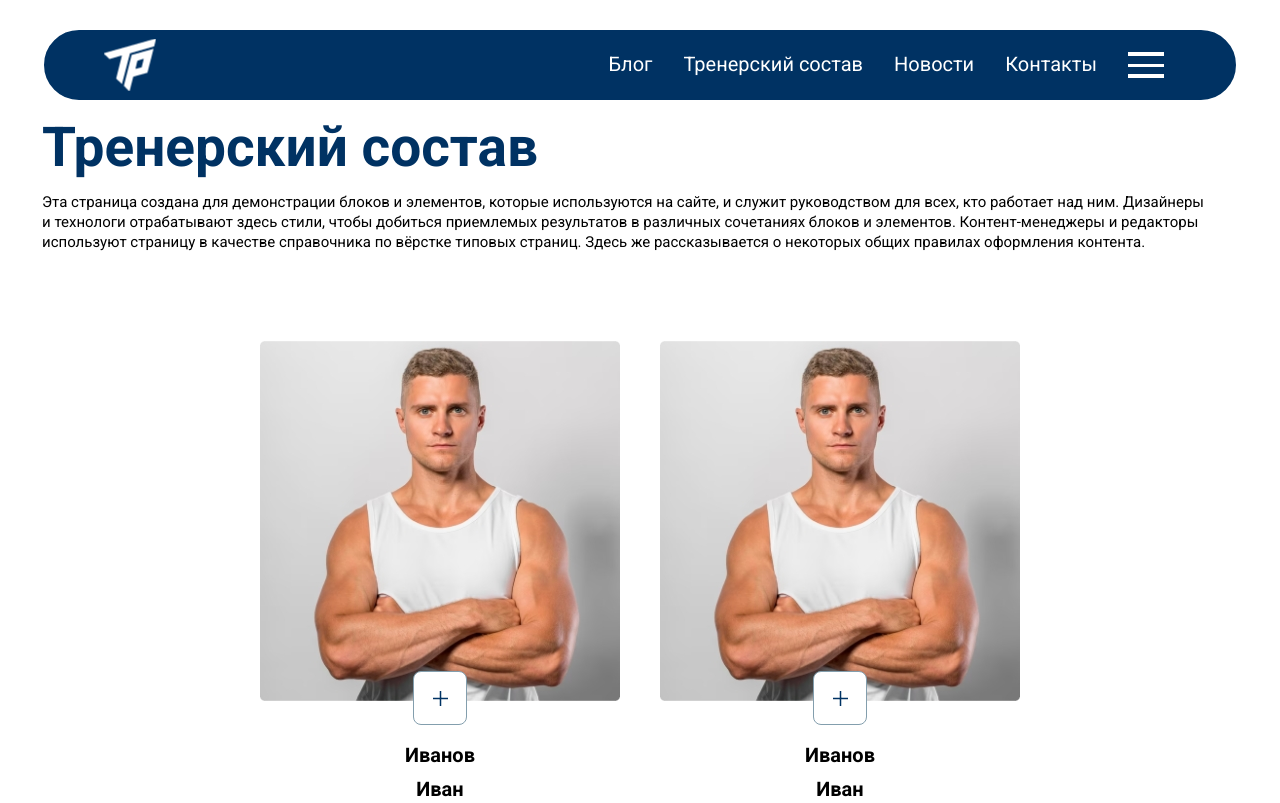
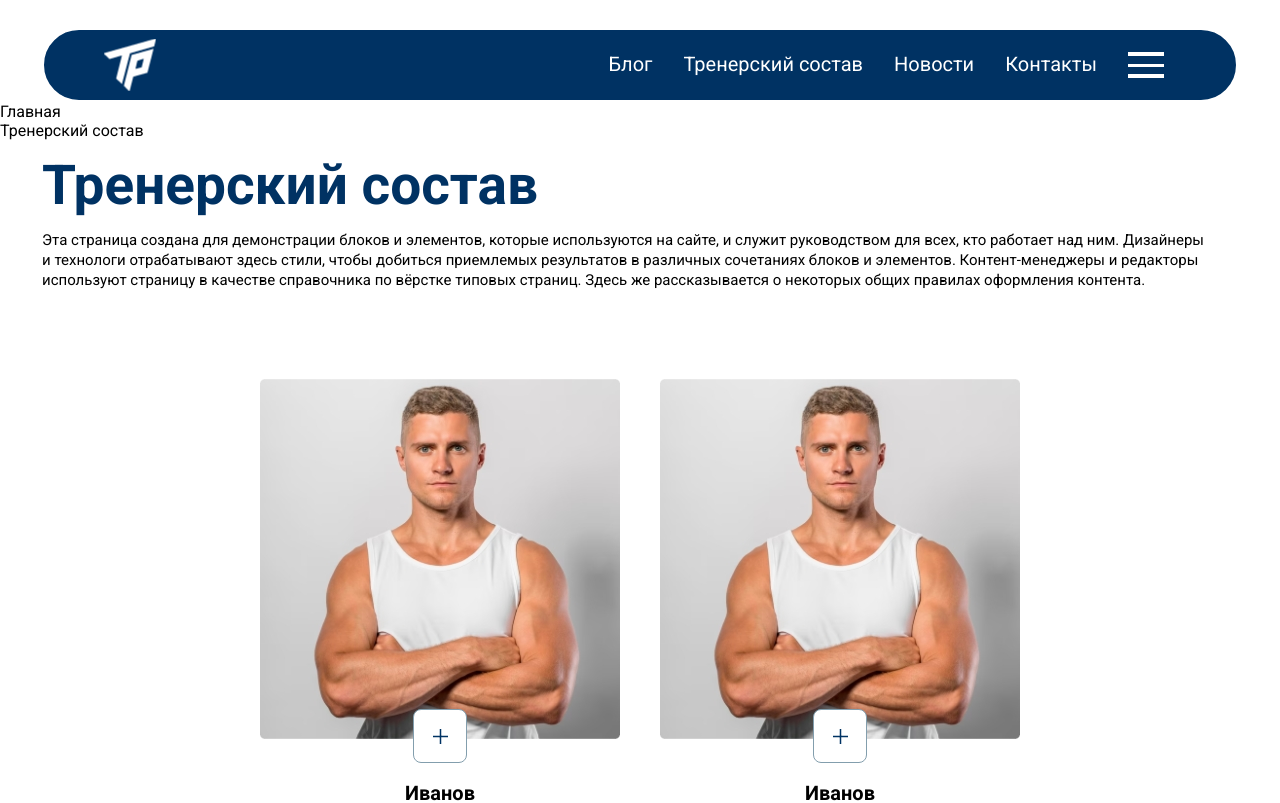
Before and after one commit to Trudovyereservy/frontend_part, a Next.js app: page /coachs in a window 1280 px wide. Shown: the top 803 px of the page. Built offline with nearby package versions, Linux system fonts and the light colour scheme.

Commit message:
feat: добавил переход по страницам

```diff
--- a/src/app/blog/page.tsx
+++ b/src/app/blog/page.tsx
@@ -1,6 +1,7 @@
 'use client';
 
 import { CardsList } from '@/components/BlockCards/CardsList/CardList';
+import Breadcrumbs from '@/components/Breadcrumb/Breadcrumbs';
 import { DescriptionPages } from '@/components/DescriptionPages/DescriptionPages';
 import { blogCards,descriptionPages } from '@/utils/constants';
 
@@ -16,6 +17,7 @@ export default function BlogPage() {
         <title>Трудовые резервы | Блог</title>
         <meta name="title" content="Блог" />
       </head>
+      <Breadcrumbs/>
       <DescriptionPages descriptionPages={descriptionPages} />
       <CardsList blogCards={blogCards} />
     </>
--- a/src/app/coachs/page.tsx
+++ b/src/app/coachs/page.tsx
@@ -1,5 +1,6 @@
 'use client';
 
+import Breadcrumbs from '@/components/Breadcrumb/Breadcrumbs';
 import { CoachList } from '@/components/CoachCards/CoachList/CoachList';
 import { DescriptionPages } from '@/components/DescriptionPages/DescriptionPages';
 import { coachCards, descriptionPages } from '@/utils/constants';
@@ -11,6 +12,7 @@ export default function CoachsPage() {
         <title>Трудовые резервы | Тренерский состав</title>
         <meta name="title" content="Блог" />
       </head>
+      <Breadcrumbs/>
       <DescriptionPages descriptionPages={descriptionPages} />
       <CoachList coachCards={coachCards} />
     </>
--- a/src/app/contacts/page.tsx
+++ b/src/app/contacts/page.tsx
@@ -7,6 +7,7 @@ import ContactCardList from '@/components/ContactCards/ContactCardsList/ContactC
 import { DescriptionPages } from '@/components/DescriptionPages/DescriptionPages';
 import Map from '@/components/Map/Map';
 import { descriptionPages, testAddresses, testContancts } from "@/utils/constants";
+import Breadcrumbs from '@/components/Breadcrumb/Breadcrumbs';
 
 export default function ContactsPage() {
   const [mapUrl, setMapUrl] = useState(testAddresses[0].mapUrl);
@@ -21,6 +22,7 @@ export default function ContactsPage() {
         <title>Трудовые резервы | Контакты</title>
         <meta name="title" content="Блог" />
       </head>
+      <Breadcrumbs />
       <DescriptionPages descriptionPages={descriptionPages} />
       <Map mapUrl={mapUrl} />
       <AddressesList addresses={testAddresses} onClick={handleAddressChange} />
--- a/src/app/news/page.tsx
+++ b/src/app/news/page.tsx
@@ -1,5 +1,6 @@
 'use client';
 
+import Breadcrumbs from "@/components/Breadcrumb/Breadcrumbs";
 import { DescriptionPages } from "@/components/DescriptionPages/DescriptionPages";
 import { descriptionPages } from "@/utils/constants";
 
@@ -10,6 +11,7 @@ export default function NewsPage() {
         <title>Трудовые резервы | Новости</title>
         <meta name="title" content="Блог" />
       </head>
+      <Breadcrumbs/>
       <DescriptionPages descriptionPages={descriptionPages} />
     </>
   );
--- /dev/null
+++ b/src/components/Breadcrumb/Breadcrumbs.tsx
@@ -0,0 +1,38 @@
+import { FC } from 'react';
+import { usePathname } from 'next/navigation';
+import Link from 'next/link';
+
+import styles from './Breadcrumbs.module.scss';
+
+const RouteToLabelMap = {
+    blog: "Блог",
+    coachs: "Тренерский состав",
+    news: "Новости",
+    contacts: "Контакты"
+}
+
+const Breadcrumbs: FC = () => {
+    const pathname = usePathname()
+    const segments = pathname.split("/");
+    segments.shift()
+
+    console.log(pathname);
+    console.log(segments);
+
+    return (
+        <nav>
+            <ul>
+                <li>
+                    <Link href="/">Главная</Link>
+                </li>
+                {
+                    segments.map(segment =>
+                        <li>{RouteToLabelMap[segment]}</li>
+                    )
+                }
+            </ul>
+        </nav>
+    )
+};
+
+export default Breadcrumbs;
```
Also changed, not shown: src/components/Breadcrumb/Breadcrumbs.module.scss (added).
